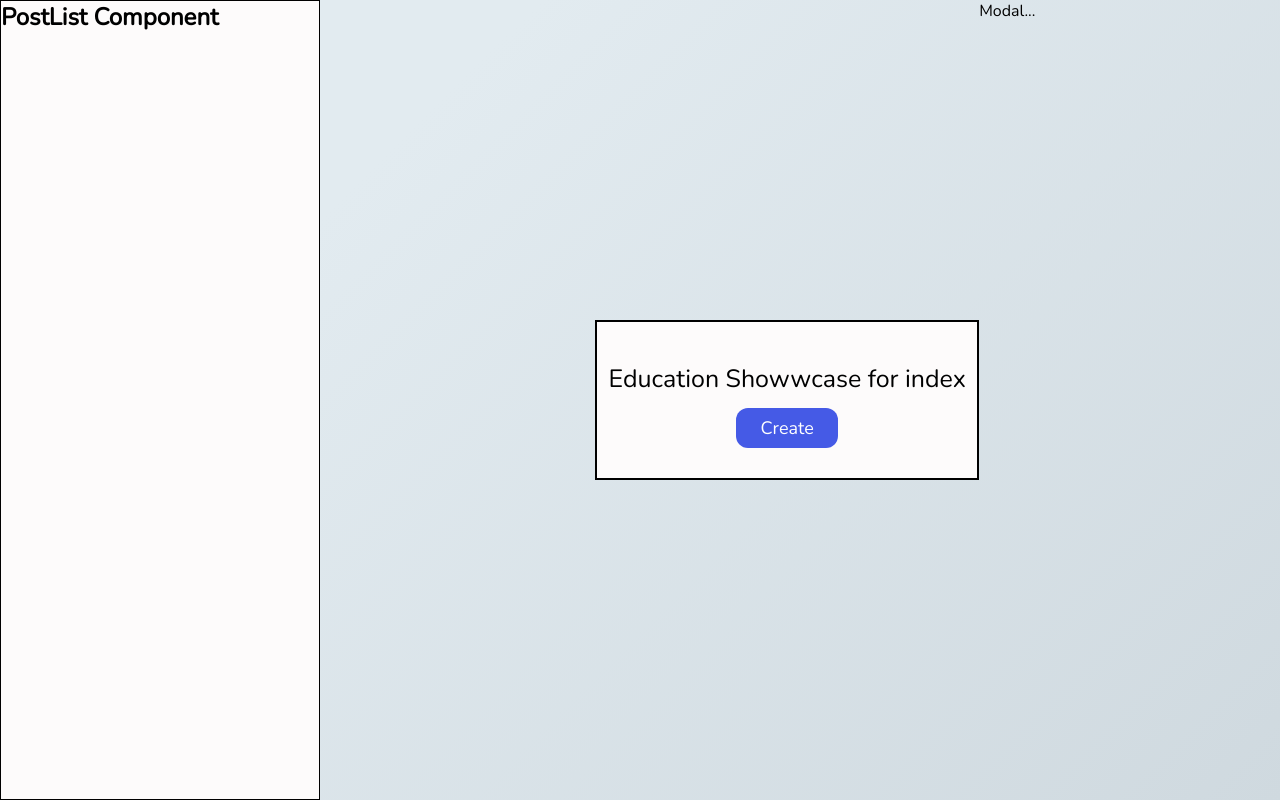
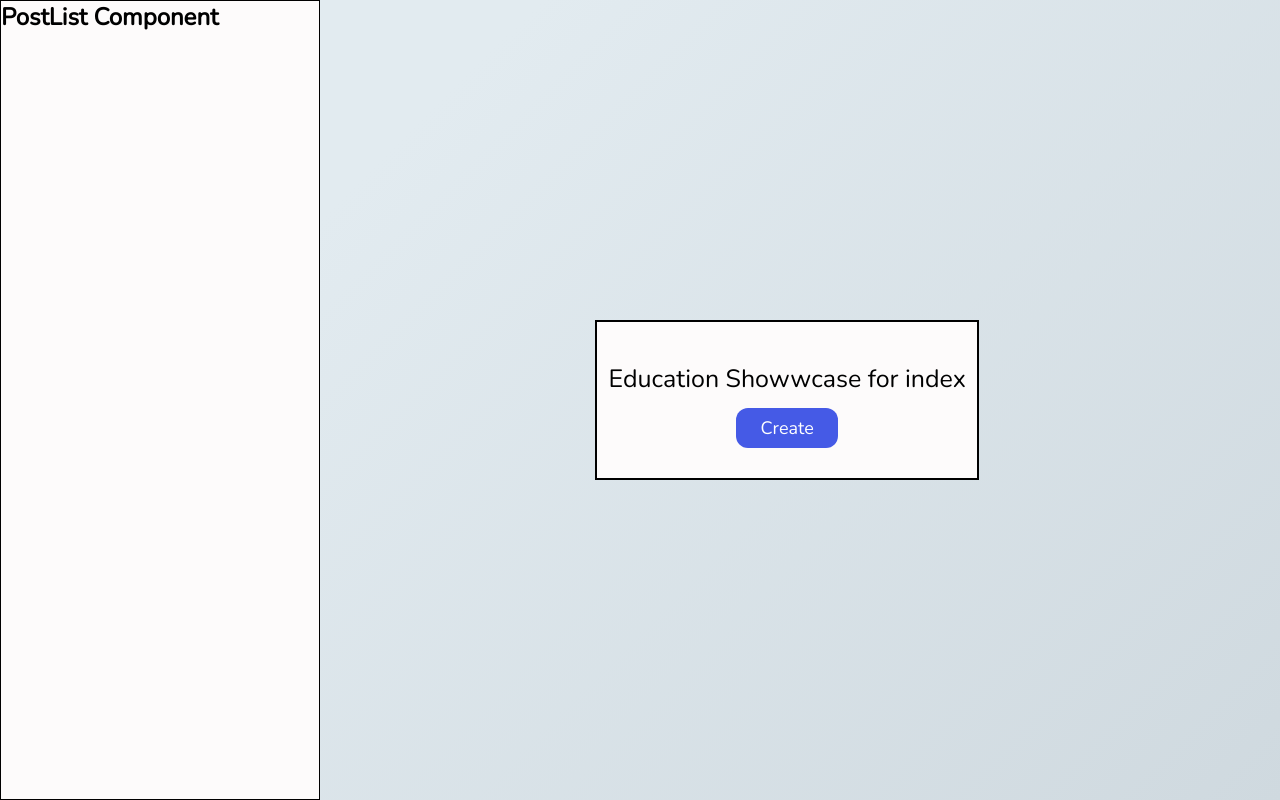
Before and after one commit to derek-oshita/education-client, a React (Create React App) app: page /index in a window 1280 px wide. Built offline with nearby package versions, Linux system fonts and the light colour scheme.

Commit message:
Adding content to Modal.

```diff
--- a/src/components/IndexPage/IndexPage.tsx
+++ b/src/components/IndexPage/IndexPage.tsx
@@ -10,18 +10,22 @@ interface RouteParams {
 }
 
 const IndexPage: React.FC = () => {
+    const [modalOpen, setModalOpen] = useState(false)
+
     const params  = useParams<RouteParams>();
     return(
-        // <div className="index-container container">
         <div className="index-container">
             <PostList />
             <div className="table">
                 <ShowName name={params.id}/>
+
+                {/* OPEN MODAL BUTTON */}
                 <div className="container">
-                    <button className="btn">Create</button>
+                    <button onClick={() => setModalOpen(true)} className="btn">Create</button>
                 </div>
+
             </div>
-            <Modal />
+            <Modal modalOpen={modalOpen}/>
         </div>
     )
 }
--- a/src/components/Modal/Modal.tsx
+++ b/src/components/Modal/Modal.tsx
@@ -1,11 +1,15 @@
 import React from 'react';
-import { withRouter } from 'react-router-dom';
+import { createPortal } from 'react-dom';
+import { withRouter, RouteComponentProps } from 'react-router-dom';
+import './Modal.css';
+import ModalContent from './ModalContent';
 
-const Modal: React.FC = () => {
-    return (
-        <div>
-            Modal...
-        </div>
+const Modal: React.FC<ModalProps & RouteComponentProps> = ({ modalOpen, children }) => {
+    if (!modalOpen) return null;
+
+    return createPortal (
+        <ModalContent />,
+        document.body
     )
 }
 
--- /dev/null
+++ b/src/components/Modal/ModalContent.tsx
@@ -0,0 +1,16 @@
+import React from 'react';
+import './Modal.css';
+import { withRouter } from 'react-router-dom';
+
+const ModalContent: React.FC = () => {
+    return (
+        <div className="table">
+            <p>Add New Education</p>
+            <form>
+                <button type="submit" className="btn">Submit</button>
+            </form>
+        </div>
+    )
+};
+
+export default withRouter(ModalContent)
--- a/src/types.d.ts
+++ b/src/types.d.ts
@@ -1,3 +1,7 @@
 type Name = string;
 
 type AddName = (newName: string) => void;
+
+type ModalProps = {
+    modalOpen: boolean;
+}
```
Also changed, not shown: 1 other file (tests, documents, lock files or other folders).
